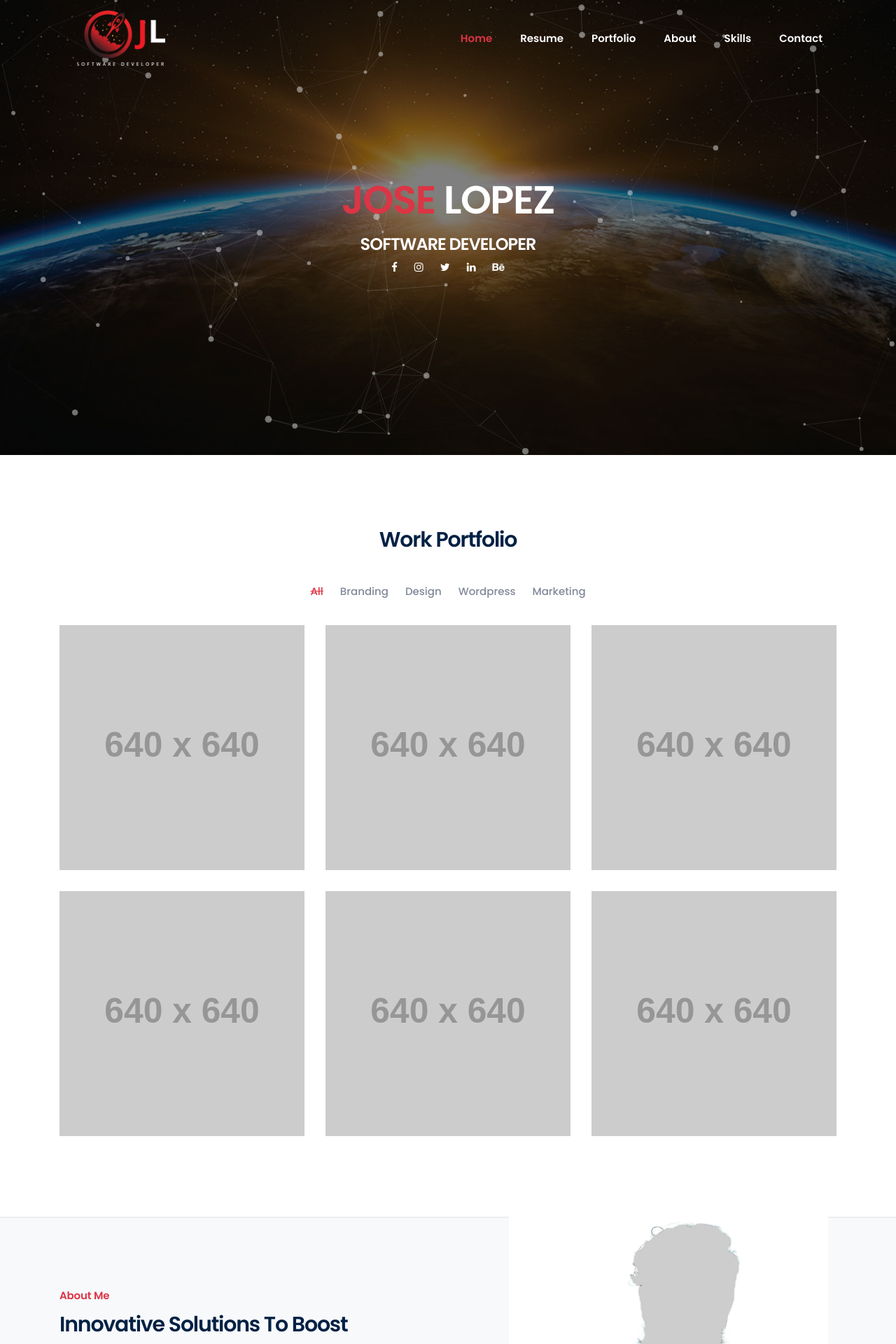
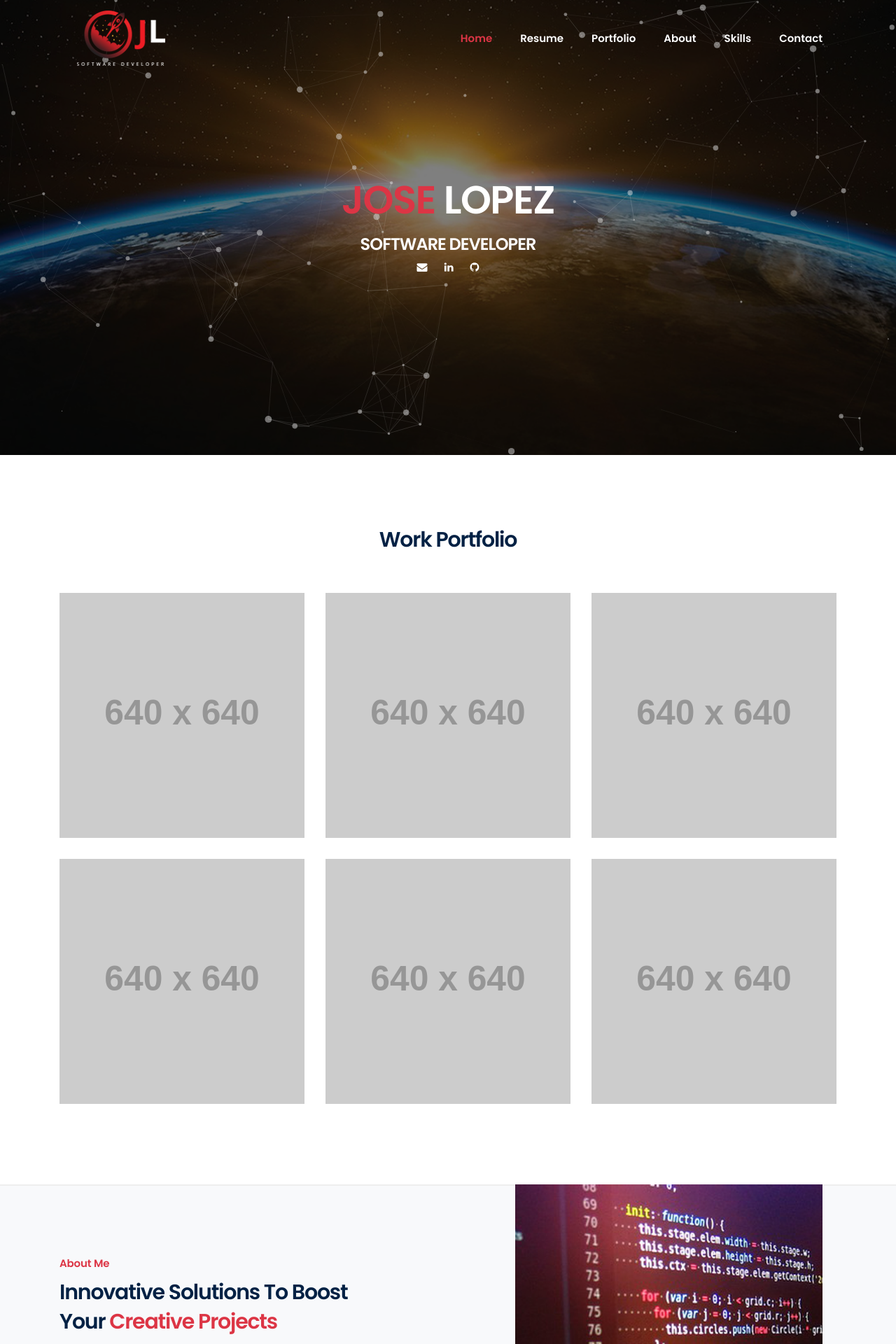
Before and after one commit to BuilderTron/portfolio_v2, a Django app: page / in a window 1280 px wide. Shown: the top 1920 px of the page at 70% size. Run offline with Django 3.2, Linux system fonts and the light colour scheme; grey boxes labelled with a size stand in for pictures from a placeholder-image service; some libraries are stand-ins or nearby versions.

Commit message:
Updated more html.

```diff
--- a/static/website/css/main.css
+++ b/static/website/css/main.css
@@ -511,10 +511,10 @@ ul.nav > li > a:hover{color: #dc3545;}
     font-size: 30px;
 }
 .about-men{
-    background-image: url(../img/about.png);
+    background-image: url(../img/code.png);
     background-repeat: no-repeat;
     background-position: bottom center;
-    background-size: 80%;
+    background-size: 77%;
     position: absolute;
     width: 570px;
     height: 667px;
--- a/website/templates/home.html
+++ b/website/templates/home.html
@@ -80,11 +80,10 @@
                    <h1><span>JOSE</span> LOPEZ</h1>
                    <h2>SOFTWARE DEVELOPER</h2>
                    <ul>
-                       <li><a href="#"><i class="fa fa-facebook"></i></a></li>
-                       <li><a href="#"><i class="fa fa-instagram"></i></a></li>
-                       <li><a href="#"><i class="fa fa-twitter"></i></a></li>
-                       <li><a href="#"><i class="fa fa-linkedin"></i></a></li>
-                       <li><a href="#"><i class="fa fa-behance"></i></a></li>
+
+                       <li><a href="jj"><i class="fa fa-envelope"></i></a></li>
+                       <li><a href="https://www.linkedin.com/in/jjlopezbuilder/"><i class="fa fa-linkedin"></i></a></li>
+                       <li><a href="https://github.com/BuilderTron"><i class="fa fa-github"></i></a></li>
                    </ul>
                </div>
            </div>
@@ -96,13 +95,14 @@
               <div class="section-heading text-center mb-40">
                   <h2>Work Portfolio</h2>
               </div><!-- /.section-heading -->
-              <ul class="portfolio-filter text-center mb-40">
+              <!-- <ul class="portfolio-filter text-center mb-40">
                    <li class="active" data-filter="*">All</li>
                    <li data-filter=".branding">Branding</li>
                    <li data-filter=".design">Design</li>
                    <li data-filter=".wordpress">Wordpress</li>
                    <li data-filter=".marketing">Marketing</li>
-               </ul><!-- /.portfolio filter -->
+               </ul>
+                -->
                <div class="portfolio-items row">
                    <div class="col-lg-4 col-sm-6 padding-15 single-item branding wordpress">
                        <div class="portfolio-box">
@@ -393,9 +393,9 @@
                         </div>
                         <div class="contact-info">
                             <ul class="contact-list">
-                                <li><i class="fa fa-map-marker"></i>703 Homestead Street <br>Waltham, MA 02453</li>
-                                <li><i class="fa fa-phone"></i>Phone: +810 9900 0077 <br>Fax: 0000 3333 7777</li>
-                                <li><i class="fa fa-mail-reply"></i>hello@example.com <br>contact-info@example.com</li>
+                                <li><i class="fa fa-map-marker"></i>Katy, Tx 77493</li>
+                                <li><i class="fa fa-phone"></i>281 380 0931</li>
+                                <li><i class="fa fa-mail-reply"></i>JJ.LopezBuilder@Gmail.com</li>
                             </ul>
                         </div>
                     </div>
```
Also changed, not shown: static/website/css/responsive.css (line endings or trailing spaces), static/website/img/about.png (deleted), static/website/img/code.png (added).
